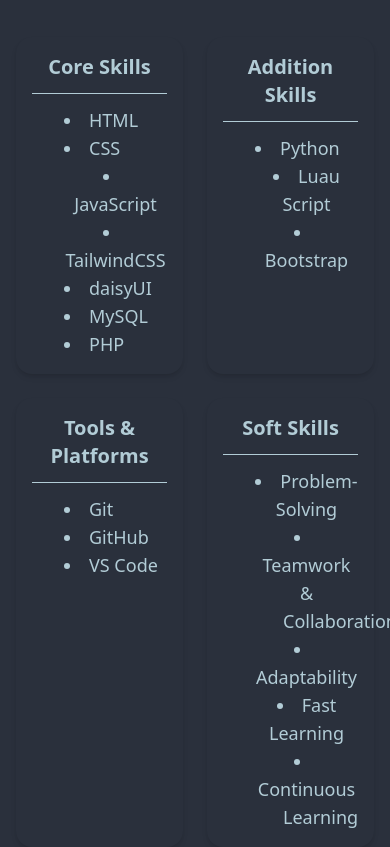
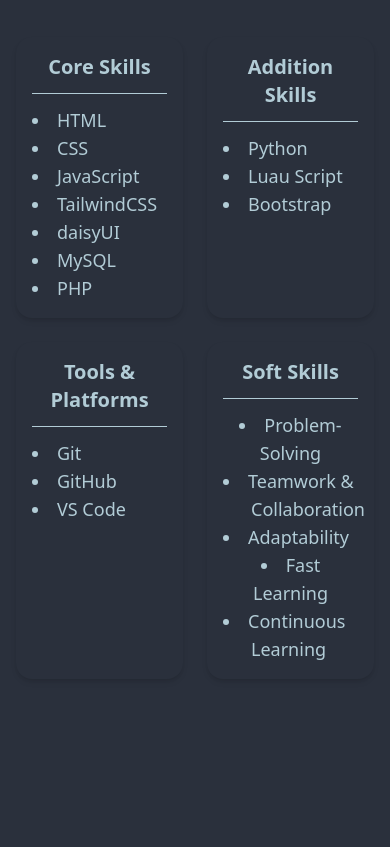
Before and after one commit to bimuuu/my-portfolio-natpijak, a website: page public/index.html in a window 390 px wide. Shown: the part 1819-2666 px from the top of the page. After the commit the page ends 2612 px from the top, so only its background shows below. Drawn offline with nearby package versions, Linux system fonts and the light colour scheme.

Commit message:
fix respon mobile

```diff
--- a/public/index.html
+++ b/public/index.html
@@ -75,7 +75,7 @@
         <div class="card bg-base-100 shadow-md p-4 hover:scale-105 transition hover-underline">
           <h3 class="text-xl font-semibold mb-3">Core Skills</h3>
           <hr>
-          <ul class="list-disc list-inside justify-items-start mt-3 ml-8 text-lg">
+          <ul class="list-disc list-inside justify-items-start mt-3 text-lg">
             <li>HTML</li>
             <li>CSS</li>
             <li>JavaScript</li>
@@ -88,7 +88,7 @@
         <div class="card bg-base-100 shadow-md p-4 hover:scale-105 transition hover-underline">
           <h3 class="text-xl font-semibold mb-3">Addition Skills</h3>
           <hr>
-          <ul class="list-disc list-inside justify-items-start mt-3 ml-8 text-lg">
+          <ul class="list-disc list-inside justify-items-start mt-3 text-lg">
             <li>Python</li>
             <li>Luau Script</li>
             <li>Bootstrap</li>
@@ -96,7 +96,7 @@
         <div class="card bg-base-100 shadow-md p-4 hover:scale-105 transition hover-underline">
           <h3 class="text-xl font-semibold mb-3">Tools & Platforms</h3>
           <hr>
-          <ul class="list-disc list-inside justify-items-start mt-3 ml-8 text-lg">
+          <ul class="list-disc list-inside justify-items-start mt-3 text-lg">
             <li>Git</li>
             <li>GitHub</li>
             <li>VS Code</li>
@@ -104,7 +104,7 @@
         <div class="card bg-base-100 shadow-md p-4 hover:scale-105 transition hover-underline">
           <h3 class="text-xl font-semibold mb-3">Soft Skills</h3>
           <hr>
-          <ul class="list-disc list-inside justify-items-start mt-3 ml-8 text-lg">
+          <ul class="list-disc list-inside justify-items-start mt-3 text-lg">
             <li>Problem-Solving</li>
             <li>Teamwork &</li>
             <li class="list-none ml-7">Collaboration</li>
```
